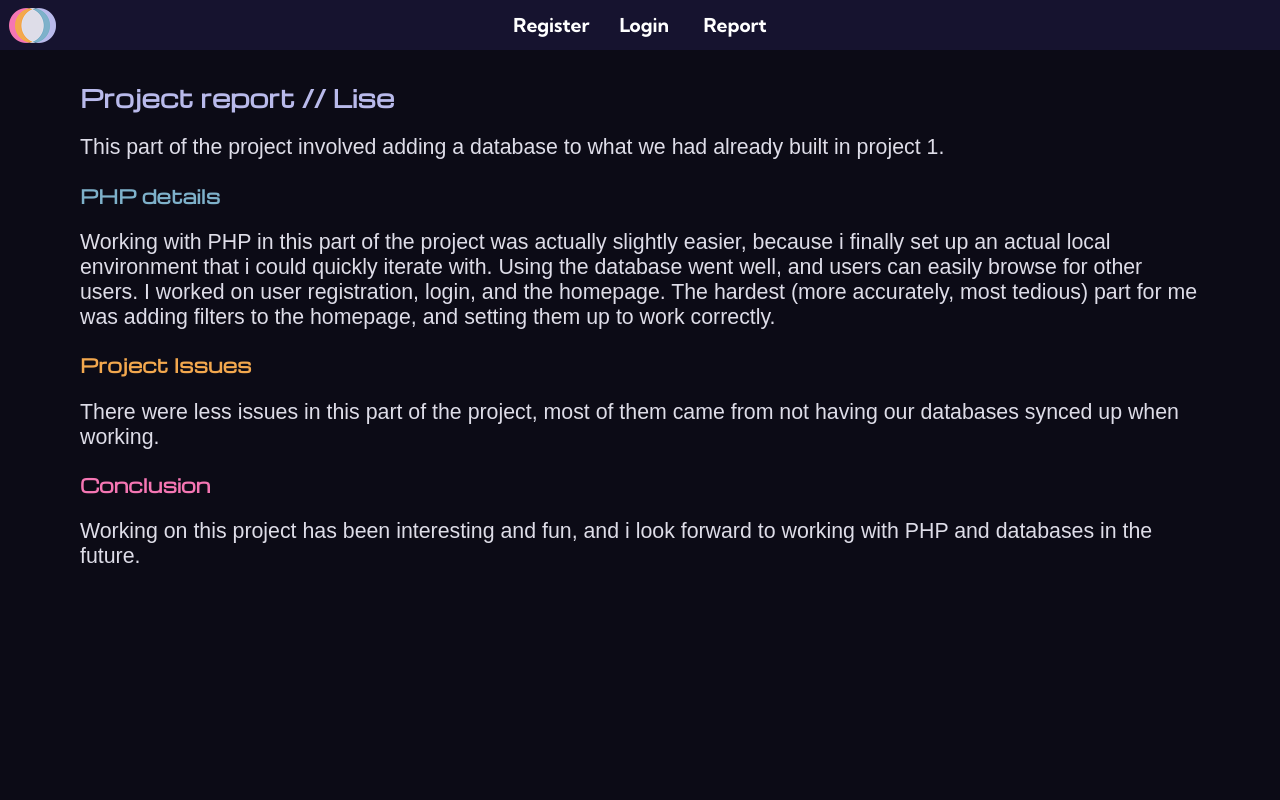
After one commit to streamerteach/projekt-2-backend-26-o-team, a PHP site: page /liseReport2.php in a window 1280 px wide. The commit adds this page. Run offline with PHP 8.4, Linux system fonts and the light colour scheme.

Commit message:
report lise part

```diff
--- a/root/reportPage/index.php
+++ b/root/reportPage/index.php
@@ -14,11 +14,12 @@
 
 <body>
     <?php include "../scripts/nav.php"; ?>
-    <div>
+    <div class=reportcontainer>
         here be report
         <button onclick="location.href='./erikReport.php'">Erik Report</button>
         <button onclick="location.href='./erikReportProject2.php'">Erik Report Project 2</button>
         <button onclick="location.href='./liseReport.php'">Lise Report</button>
+        <button onclick="location.href='./liseReport2.php'">Lise Report project 2</button>
     </div>
 </body>
 
--- /dev/null
+++ b/root/reportPage/liseReport2.php
@@ -0,0 +1,30 @@
+<?php include "../scripts/sessionhandler.php"; ?>
+
+<!DOCTYPE html>
+<html lang="en">
+
+<head>
+    <meta charset="UTF-8">
+    <meta name="viewport" content="width=device-width, initial-scale=1.0">
+    <title>Lise Report</title>
+    <link rel="stylesheet" href="../mainStyle.css">
+    <link rel="stylesheet" href="./reportStyle.css">
+
+</head>
+
+<body>
+    <?php include "../scripts/nav.php"; ?>
+    <div class=bg>
+        <h2 class=c1>Project report // Lise</h2>
+        <p class=report-text>This part of the project involved adding a database to what we had already built in project 1.</p>
+        <h3 class=c2>PHP details</h3>
+        <p class=report-text> Working with PHP in this part of the project was actually slightly easier, because i finally set up an actual local environment that i could quickly iterate with. Using the database went well, and users can easily browse for other users. I worked on user registration, login, and the homepage. The hardest (more accurately, most tedious) part for me was adding filters to the homepage, and setting them up to work correctly. </p>
+        <h3 class=c3>Project Issues</h3>
+        <p class=report-text>There were less issues in this part of the project, most of them came from not having our databases synced up when working.</p>
+        <h3 class=c4>Conclusion</h3>
+        <p class=report-text>Working on this project has been interesting and fun, and i look forward to working with PHP and databases in the future.</p>
+
+    </div>
+</body>
+
+</html>
--- a/root/reportPage/reportStyle.css
+++ b/root/reportPage/reportStyle.css
@@ -72,3 +72,13 @@ h1,h2,h3,h4,h5 {
     background-color: red;
     color: blue;
 }
+
+.reportcontainer {
+    display:flex;
+    justify-content:center;
+    align-items:center;
+    height:500px;
+}
+.reportcontainer > button {
+    margin: 5px;
+}
```
